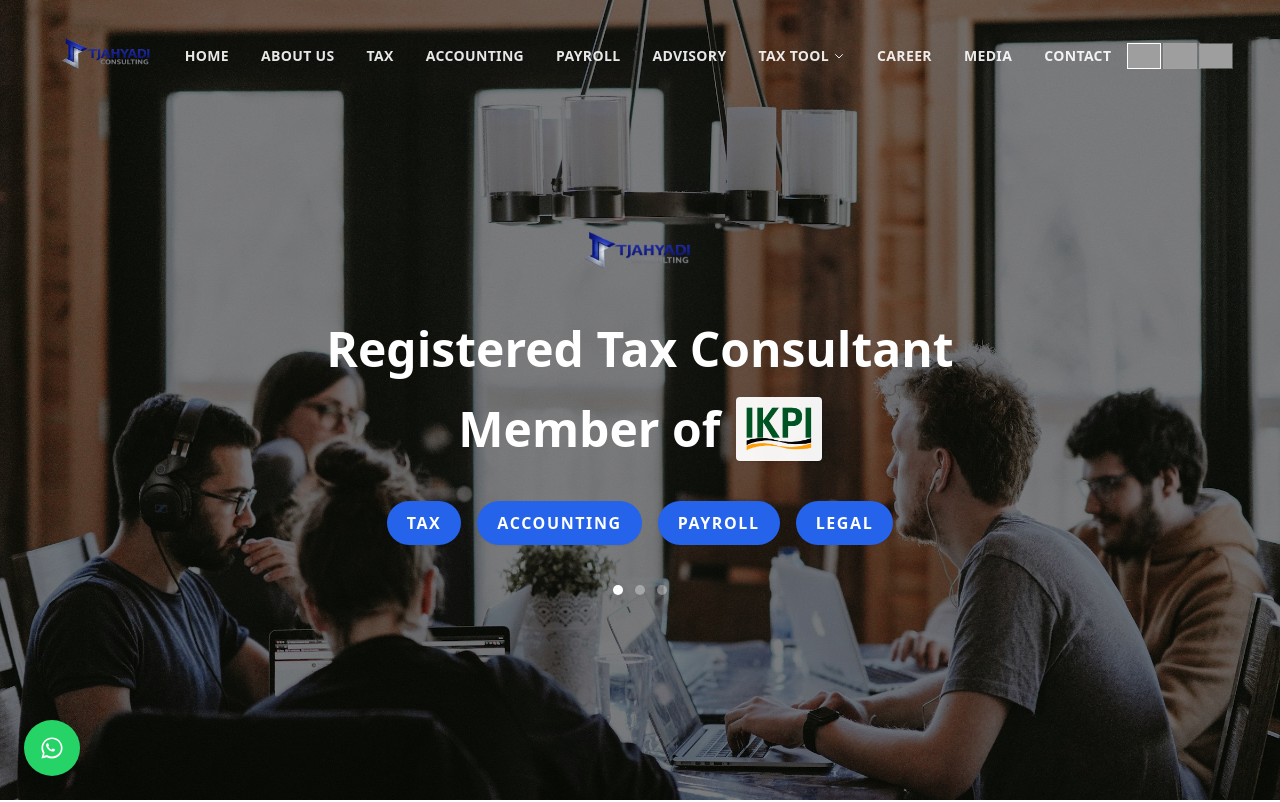
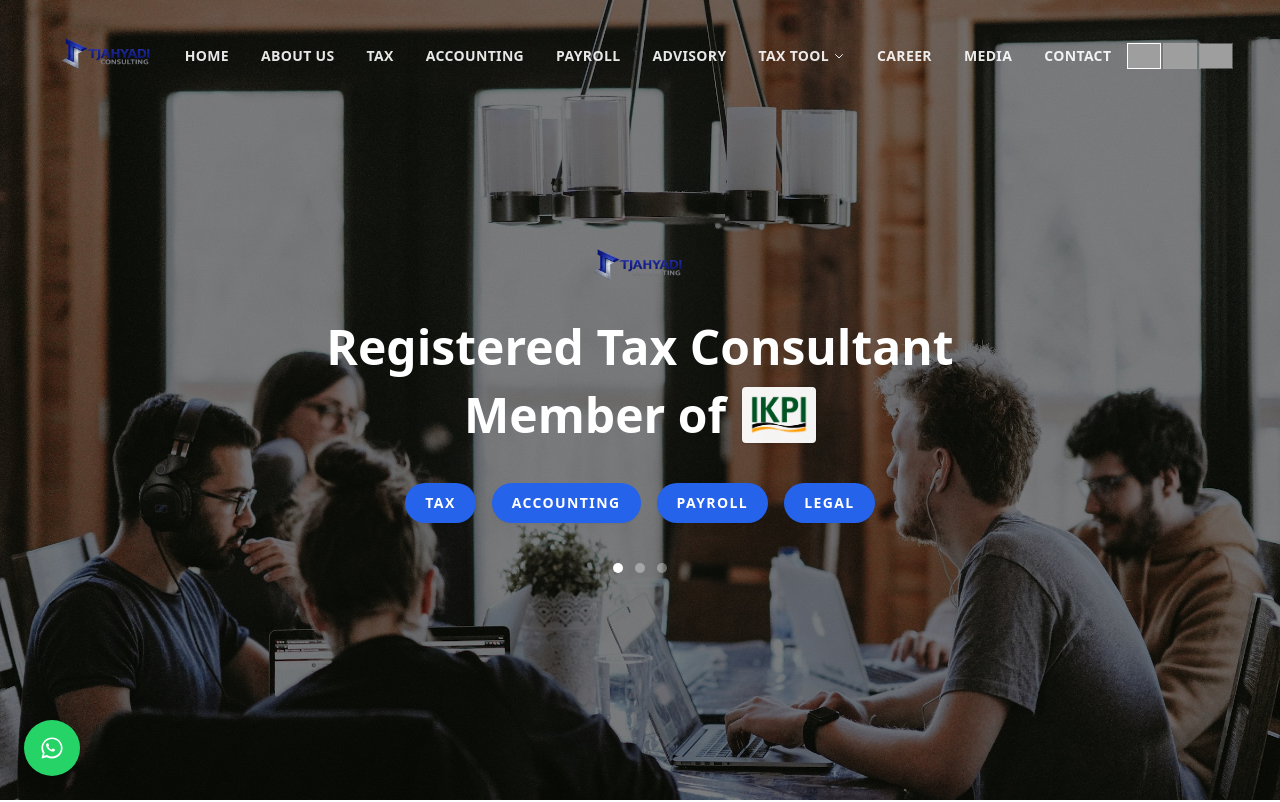
Before and after one commit to Mannn07/Web-Tjahyadi, a React (Vite) app: page / in a window 1280 px wide. Shown: the top 802 px of the page. Built offline with nearby package versions, Linux system fonts and the light colour scheme; grey boxes are pictures that could not be loaded.

Commit message:
Improve mobile layout and add Chinese language support in mobile menu

```diff
--- a/src/components/Navbar.tsx
+++ b/src/components/Navbar.tsx
@@ -245,7 +245,7 @@ export default function Navbar({
               <img
                 src="/logo1.png"
                 alt="TJAHYADI CONSULTING"
-                className="h-24 w-auto"
+                className="h-16 w-auto"
               />
             </a>
           </div>
@@ -306,6 +306,7 @@ export default function Navbar({
                   (language === "id" ? "ring-white" : "ring-white/30")
                 }
               />
+              <span className="text-white/80 text-sm">Indonesia</span>
             </button>
             <button
               onClick={() => {
@@ -321,6 +322,23 @@ export default function Navbar({
                   (language === "en" ? "ring-white" : "ring-white/30")
                 }
               />
+              <span className="text-white/80 text-sm">English</span>
+            </button>
+            <button
+              onClick={() => {
+                onLanguageChange("zh");
+              }}
+              className="flex items-center gap-3"
+            >
+              <img
+                src="https://flagcdn.com/w40/cn.png"
+                alt="中文"
+                className={
+                  "h-6 w-9 object-cover rounded-sm ring-1 " +
+                  (language === "zh" ? "ring-white" : "ring-white/30")
+                }
+              />
+              <span className="text-white/80 text-sm">中文</span>
             </button>
           </div>
 
--- a/src/pages/Home.tsx
+++ b/src/pages/Home.tsx
@@ -358,52 +358,52 @@ function App({ language, onLanguageChange }: AppProps) {
 
           <div className="relative z-10 flex h-full items-center justify-center text-center">
             <div className="container-page">
-              <div className="mx-auto max-w-4xl">
+              <div className="mx-auto max-w-4xl px-4">
                 <img
                   src="/logo1.png"
                   alt="TJAHYADI CONSULTING"
-                  className="mx-auto h-20 sm:h-24 w-auto"
+                  className="mx-auto h-12 sm:h-16 md:h-20 w-auto mb-4"
                   decoding="async"
                   loading="eager"
                 />
-                <h1 className="mt-6 text-3xl font-black leading-tight text-white sm:text-4xl lg:text-5xl">
+                <h1 className="mt-4 text-2xl font-black leading-tight text-white sm:text-3xl lg:text-5xl">
                   Registered Tax Consultant
                 </h1>
-                <div className="mt-6 flex items-center justify-center gap-3 sm:gap-4">
-                  <div className="text-3xl font-black leading-tight text-white sm:text-4xl lg:text-5xl">
+                <div className="mt-4 flex flex-col sm:flex-row items-center justify-center gap-3 sm:gap-4">
+                  <div className="text-2xl font-black leading-tight text-white sm:text-3xl lg:text-5xl">
                     Member of
                   </div>
                   <img
                     src="/logo_ikpi.png"
                     alt="IKPI"
-                    className="h-14 w-auto rounded bg-white/95 p-2 shadow sm:h-16"
+                    className="h-10 sm:h-12 md:h-14 w-auto rounded bg-white/95 p-2 shadow"
                     decoding="async"
                     loading="eager"
                   />
                 </div>
 
-                <div className="mt-10 flex flex-wrap items-center justify-center gap-4">
+                <div className="mt-6 sm:mt-10 flex flex-wrap items-center justify-center gap-3 sm:gap-4">
                   <a
                     href="#tax"
-                    className="pill bg-primary text-white hover:bg-primary/90 text-sm sm:text-base font-bold px-5 py-2.5"
+                    className="pill bg-primary text-white hover:bg-primary/90 text-xs sm:text-sm font-bold px-4 sm:px-5 py-2 sm:py-2.5"
                   >
                     {serviceLabels.tax}
                   </a>
                   <a
                     href="#accounting"
-                    className="pill bg-primary text-white hover:bg-primary/90 text-sm sm:text-base font-bold px-5 py-2.5"
+                    className="pill bg-primary text-white hover:bg-primary/90 text-xs sm:text-sm font-bold px-4 sm:px-5 py-2 sm:py-2.5"
                   >
                     {serviceLabels.accounting}
                   </a>
                   <a
                     href="#payroll"
-                    className="pill bg-primary text-white hover:bg-primary/90 text-sm sm:text-base font-bold px-5 py-2.5"
+                    className="pill bg-primary text-white hover:bg-primary/90 text-xs sm:text-sm font-bold px-4 sm:px-5 py-2 sm:py-2.5"
                   >
                     {serviceLabels.payroll}
                   </a>
                   <a
                     href="#legal"
-                    className="pill bg-primary text-white hover:bg-primary/90 text-sm sm:text-base font-bold px-5 py-2.5"
+                    className="pill bg-primary text-white hover:bg-primary/90 text-xs sm:text-sm font-bold px-4 sm:px-5 py-2 sm:py-2.5"
                   >
                     {serviceLabels.legal}
                   </a>
```
